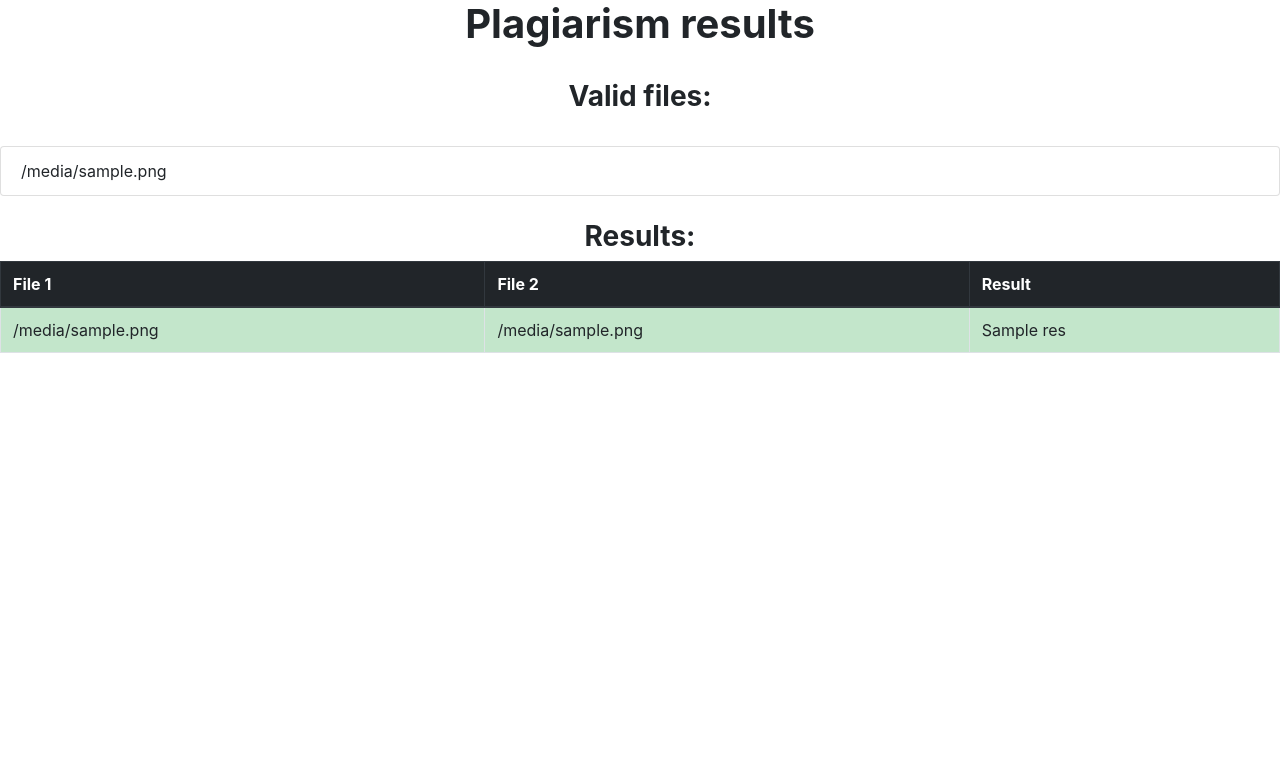
After one commit to kjain1810/Plagiarism-Detector, a Flask app: template templates/results.html in a window 1280 px wide. The commit adds this page. Shown: the top 783 px of the page. Run offline with Flask 2, Linux system fonts and the light colour scheme; the template is opened without the code that fills it: most values are stand-ins (such as "Sample title", 1, 10 or a date in 2020); parts of the project's set-up code (start-up, migrations or seed data) failed here and were passed over; some libraries are stand-ins or nearby versions.

Commit message:
Added better UI

```diff
--- a/main.py
+++ b/main.py
@@ -50,13 +50,7 @@ def upload_files():
                 valid_files.append(secure_filename(file.filename))
         if len(valid_files) <= 2:
             return "Upload atleast 2 valid files"
-        ret = "<b>Valid files:</b><br><ol>"
-        for file in valid_files:
-            ret += "<li>"
-            ret += file
-            ret += "<br>"
-        ret += "</ol><br>"
-        ret += "<b>Results</b><br><ol>"
+        ret = []
         for file1 in valid_files:
             for file2 in valid_files:
                 if file1 == file2:
@@ -64,13 +58,15 @@ def upload_files():
                 file1path = "files/" + file1
                 file2path = "files/" + file2
                 res = calcforuser(file1path, file2path)
-                ret += "<li>" + file1 + ", " + file2 + ": "
                 if res:
-                    ret += "Plagiarized"
+                    ret.append(
+                        {'file1': file1, 'file2': file2, 'res': 'Plagiarized'})
                 else:
-                    ret += "Not plagiarized"
-                ret += "</li>"
-        return ret
+                    ret.append(
+                        {'file1': file1, 'file2': file2, 'res': 'Not plagiarized'})
+        for file in valid_files:
+            os.remove("files/" + file)
+        return render_template('results.html', valid_files=valid_files, res=ret)
     else:
         return "No files sent!"
 
--- /dev/null
+++ b/templates/results.html
@@ -0,0 +1,66 @@
+<html>
+    <head>
+        <title>
+            TPlag | Results
+        </title>
+        <link rel="stylesheet" href="https://maxcdn.bootstrapcdn.com/bootstrap/4.0.0/css/bootstrap.min.css" integrity="sha384-Gn5384xqQ1aoWXA+058RXPxPg6fy4IWvTNh0E263XmFcJlSAwiGgFAW/dAiS6JXm" crossorigin="anonymous">
+    </head>
+    <body>
+        <h1>
+            <b>
+                <center>Plagiarism results</center>
+            </b>
+        </h1>
+        <br>
+        <h3>
+            <b>
+                <center>Valid files:</center>
+            </b>
+        </h3>
+        <br>
+        <ol class="list-group">
+            {%for file in valid_files %}
+                <li class="list-group-item">{{file}}</li>
+            {% endfor %}
+        </ol>
+        <br>
+        <h3>
+            <b>
+                <center>Results:</center>
+            </b>
+        </h3>
+        <table class="table table-striped table-bordered">
+            <thead class="thead-dark">
+                <tr>
+                    <th scope="col">
+                        File 1
+                    </th>
+                    <th scope="col">
+                        File 2
+                    </th>
+                    <th scope="col">
+                        Result
+                    </th>
+                </tr>
+            </thead>
+            {%for row in res %}
+                {% if row['res'] == 'Plagiarized' %}
+                    <tr class="table-danger">
+                    {% else %}
+                        <tr class="table-success">
+                        {% endif %}
+                        <td>
+                            {{row['file1']}}
+                        </td>
+                        <td>
+                            {{row['file2']}}
+                        </td>
+                        <td>
+                            {{row['res']}}
+                        </td>
+                    </tr>
+                {% endfor %}
+            </table>
+        </body>
+    </body>
+</html>
```
Also changed, not shown: templates/select.html (+35 -8 lines), templates/upload.html (+23 -3 lines).
